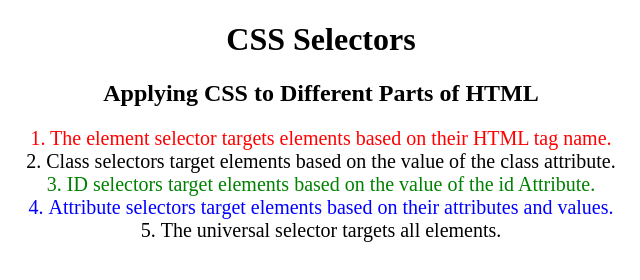
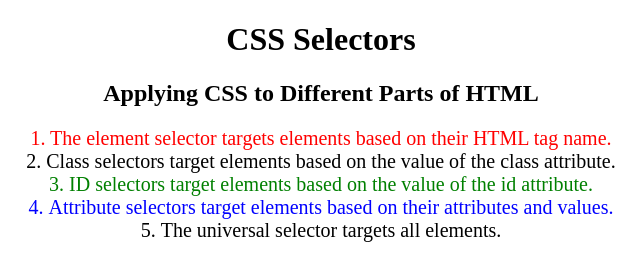
Before and after one commit to th4n4t0z/CSS-Selectors, a plain HTML site: page index.html in a window 1280 px wide. Shown: the full height of the page, 319-959 px from the left. Drawn offline with Linux system fonts and the light colour scheme.

Commit message:
Update index.html

```diff
--- a/index.html
+++ b/index.html
@@ -19,7 +19,7 @@
 
     <!-- TODO 3: Set the CSS for the element with an id of "id-selector-demo" to "color: green" -->
     <li class="note" id="id-selector-demo" value="3">ID selectors target elements based on the value of the id
-      Attribute.</li>
+      attribute.</li>
 
     <!-- TODO 4: Set the CSS for the li elements that have the "value" attribute set to "4" to have "color: blue" -->
     <li class="note" value="4">Attribute selectors target elements based on their attributes and values.</li>
```
